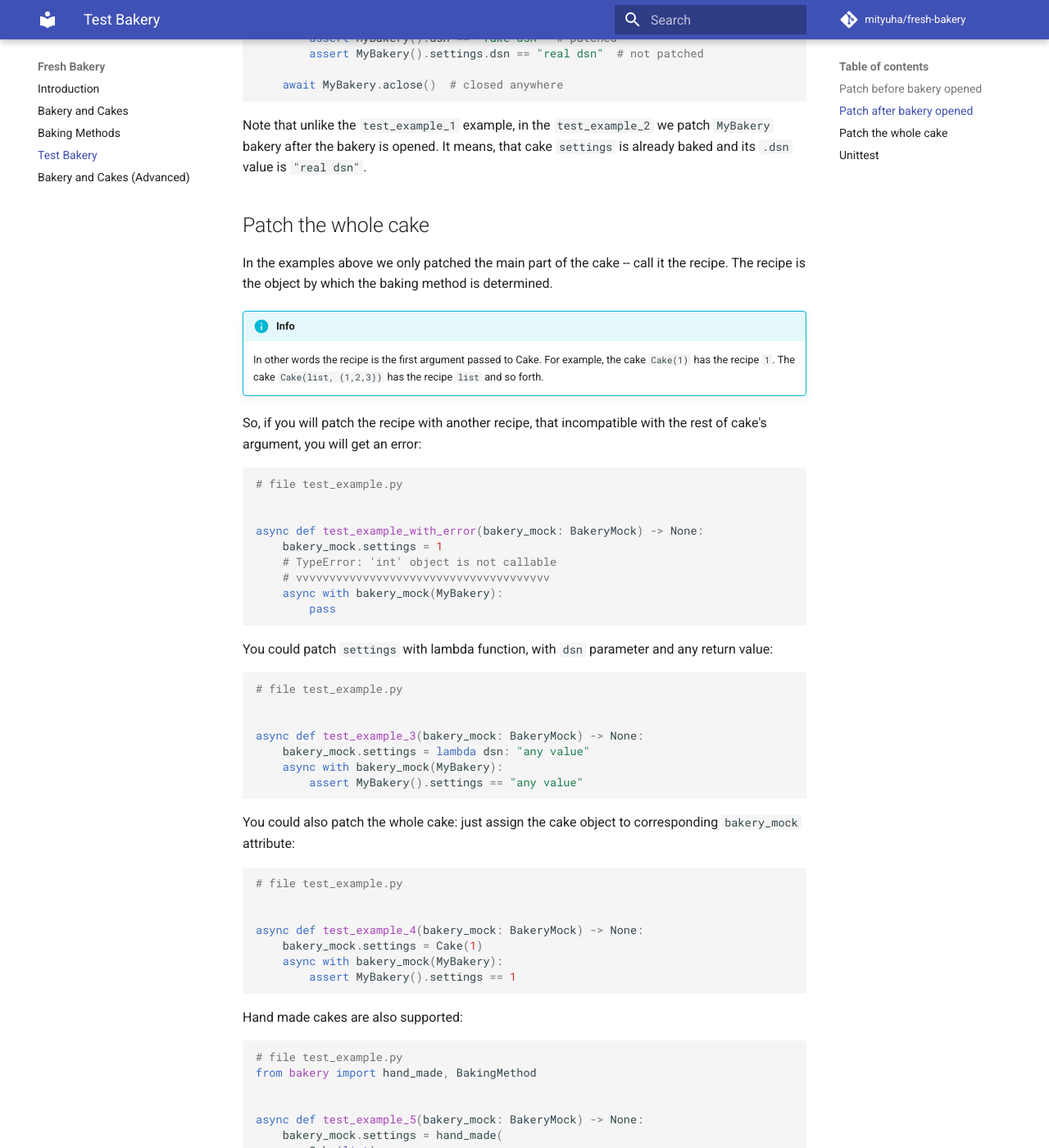
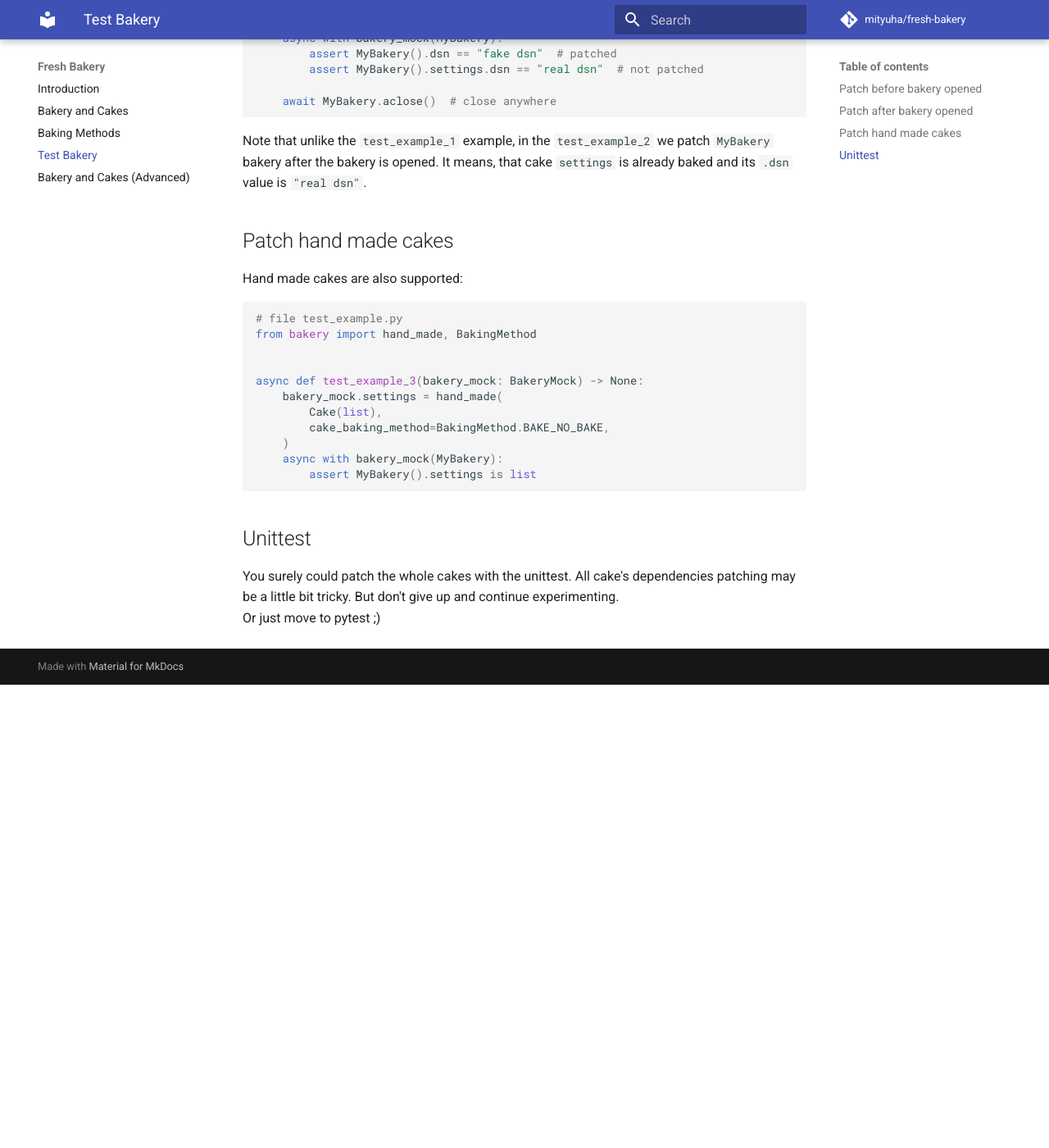
Before and after one commit to Mityuha/fresh-bakery, an MkDocs documentation site: the page built from docs/test_bakery.md, in a window 1280 px wide and 1400 px high, scrolled down 1702 px. Shown: the whole window at 82% size. Built offline with MkDocs 1.6.1 and Material for MkDocs 9.7.7, drawn with Linux system fonts in a browser that asks for light colours; comment, search, counter and statistics services are not loaded; after the commit the page ends 2537 px from its top, so only the background shows below that; some of the changed text lies outside the part shown.

Commit message:
#41 fix docs

````diff
--- a/docs/test_bakery.md
+++ b/docs/test_bakery.md
@@ -57,63 +58,25 @@ You could also patch attributes **after** bakery was opened. But you should real
 
 
 async def test_example_2(bakery_mock: BakeryMock) -> None:
-    bakery: MyBakery = await MyBakery.aopen()  # open bakery anywhere
+    await MyBakery.aopen()  # open bakery anywhere
 
-    bakery_mock.dsn = "fake dsn"
+    bakery_mock.dsn = Cake("fake dsn")
     async with bakery_mock(MyBakery):
         assert MyBakery().dsn == "fake dsn"  # patched
         assert MyBakery().settings.dsn == "real dsn"  # not patched
 
-    await MyBakery.aclose()  # closed anywhere
+    await MyBakery.aclose()  # close anywhere
 ```
 Note that unlike the `test_example_1` example, in the `test_example_2` we patch `MyBakery` bakery after the bakery is opened. It means, that cake `settings` is already baked and its `.dsn` value is `"real dsn"`.
 
-## Patch the whole cake
-In the examples above we only patched the main part of the cake -- call it the recipe. The recipe is the object by which the baking method is determined.
-
-!!! info
-    In other words the recipe is the first argument passed to Cake. For example, the cake `Cake(1)` has the recipe `1`. The cake `Cake(list, (1,2,3))` has the recipe `list` and so forth.
-
-So, if you will patch the recipe with another recipe, that incompatible with the rest of cake's argument, you will get an error:
-```python
-# file test_example.py
-
-
-async def test_example_with_error(bakery_mock: BakeryMock) -> None:
-    bakery_mock.settings = 1
-    # TypeError: 'int' object is not callable
-    # vvvvvvvvvvvvvvvvvvvvvvvvvvvvvvvvvvvvvv
-    async with bakery_mock(MyBakery):
-        pass
-```
-You could patch `settings` with lambda function, with `dsn` parameter and any return value:
-```python
-# file test_example.py
-
-
-async def test_example_3(bakery_mock: BakeryMock) -> None:
-    bakery_mock.settings = lambda dsn: "any value"
-    async with bakery_mock(MyBakery):
-        assert MyBakery().settings == "any value"
-```
-
-You could also patch the whole cake: just assign the cake object to corresponding `bakery_mock` attribute:
-```python
-# file test_example.py
-
-
-async def test_example_4(bakery_mock: BakeryMock) -> None:
-    bakery_mock.settings = Cake(1)
-    async with bakery_mock(MyBakery):
-        assert MyBakery().settings == 1
-```
+## Patch hand made cakes
 Hand made cakes are also supported:
 ```python
 # file test_example.py
 from bakery import hand_made, BakingMethod
 
 
-async def test_example_5(bakery_mock: BakeryMock) -> None:
+async def test_example_3(bakery_mock: BakeryMock) -> None:
     bakery_mock.settings = hand_made(
         Cake(list),
         cake_baking_method=BakingMethod.BAKE_NO_BAKE,
````
Also changed, not shown: other parts of docs/test_bakery.md (+2 -1 lines).
